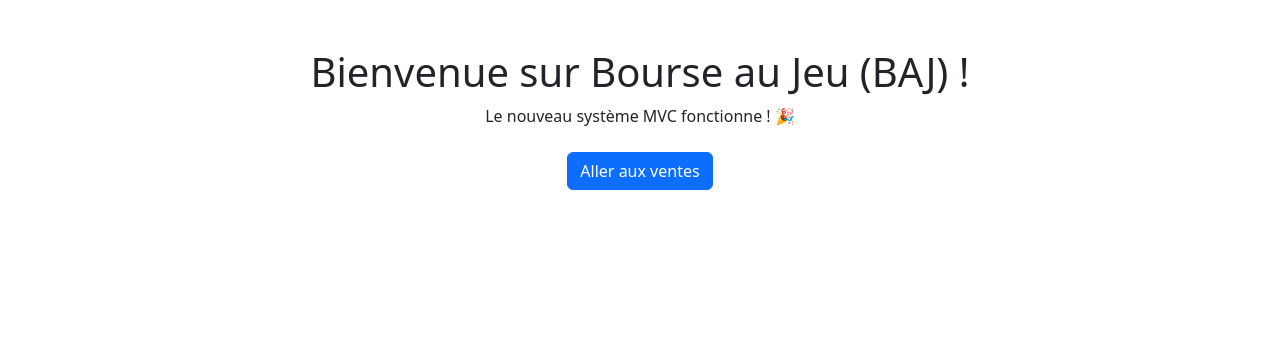
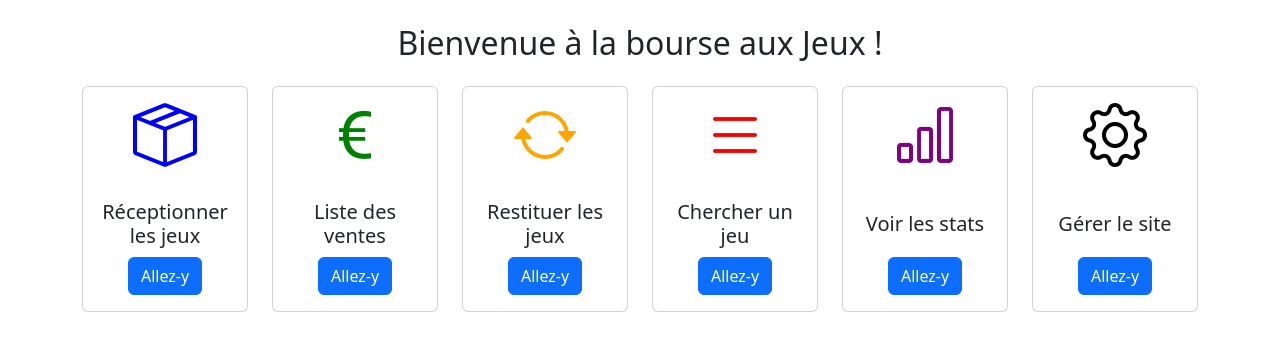
Before and after one commit to rblevanens/flip-baj, a PHP site: the page made by flip_baj/src/Views/home.php in a window 1280 px wide. Shown: the part 98-449 px from the top of the page. Run offline with PHP 8.4, Linux system fonts and the light colour scheme; the template is opened without the code that fills it, so the values that code supplies are empty.

Commit message:
changement semaine dernière

```diff
--- a/flip_baj/src/Views/home.php
+++ b/flip_baj/src/Views/home.php
@@ -1,8 +1,64 @@
-<div class="container text-center mt-5">
-    <h1>Bienvenue sur Bourse au Jeu (BAJ) !</h1>
-    <p>Le nouveau système MVC fonctionne ! 🎉</p>
+<div class="container">
+    <h2 class="text-center my-4">Bienvenue à la bourse aux Jeux !</h2>
+    <div class="row">
+        <div class="col">
+            <div class="card text-center">
+                <i class="bi bi-box-seam" style="font-size: 4em; color: blue;"></i>
+                <div class="card-body">
+                    <h5 class="card-title">Réceptionner les jeux</h5>
+                    <a href="index.php?page=selectionvendeur&t=reception" class="btn btn-primary">Allez-y</a>
+                </div>
+            </div>
+        </div>
 
-    <div class="mt-4">
-        <a href="index.php?page=vente" class="btn btn-primary">Aller aux ventes</a>
+        <div class="col">
+            <div class="card text-center">
+                <i class="bi bi-currency-euro" style="font-size: 4em; color: green;"></i>
+                <div class="card-body">
+                    <h5 class="card-title">Liste des ventes</h5>
+                    <a href="index.php?page=vente" class="btn btn-primary">Allez-y</a>
+                </div>
+            </div>
+        </div>
+
+        <div class="col">
+            <div class="card text-center">
+                <i class="bi bi-arrow-repeat" style="font-size: 4em; color: orange;"></i>
+                <div class="card-body">
+                    <h5 class="card-title">Restituer les jeux</h5>
+                    <a href="index.php?page=selectionvendeur&t=restitution" class="btn btn-primary">Allez-y</a>
+                </div>
+            </div>
+        </div>
+
+        <div class="col">
+            <div class="card text-center">
+                <i class="bi bi-list" style="font-size: 4em; color: red;"></i>
+                <div class="card-body">
+                    <h5 class="card-title">Chercher un jeu</h5>
+                    <a href="index.php?page=listejeux" class="btn btn-primary">Allez-y</a>
+                </div>
+            </div>
+        </div>
+
+        <div class="col">
+            <div class="card text-center">
+                <i class="bi bi-bar-chart" style="font-size: 4em; color: purple;"></i>
+                <div class="card-body">
+                    <h5 class="card-title">Voir les stats</h5>
+                    <a href="index.php?page=stats" class="btn btn-primary">Allez-y</a>
+                </div>
+            </div>
+        </div>
+
+        <div class="col">
+            <div class="card text-center">
+                <i class="bi bi-gear" style="font-size: 4em; color: black;"></i>
+                <div class="card-body">
+                    <h5 class="card-title">Gérer le site</h5>
+                    <a href="index.php?page=admin" class="btn btn-primary">Allez-y</a>
+                </div>
+            </div>
+        </div>
     </div>
 </div>
```
Also changed, not shown: flip_baj/public/index.php (+8 -0 lines), flip_baj/src/Controllers/VenteController.php (+13 -7 lines), flip_baj/src/Models/Transaction.php (added, +36 -0 lines), 1 other file.
